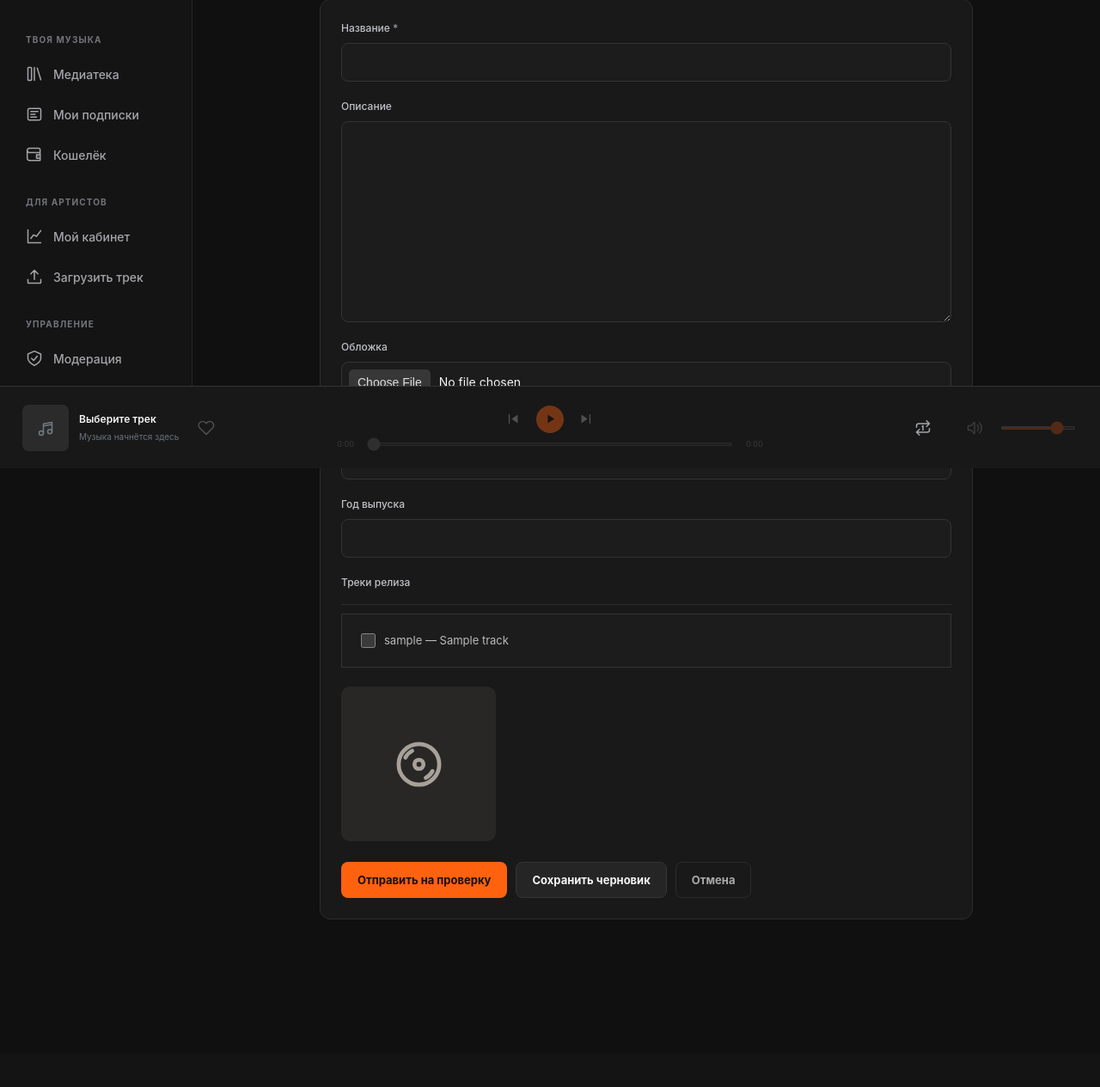
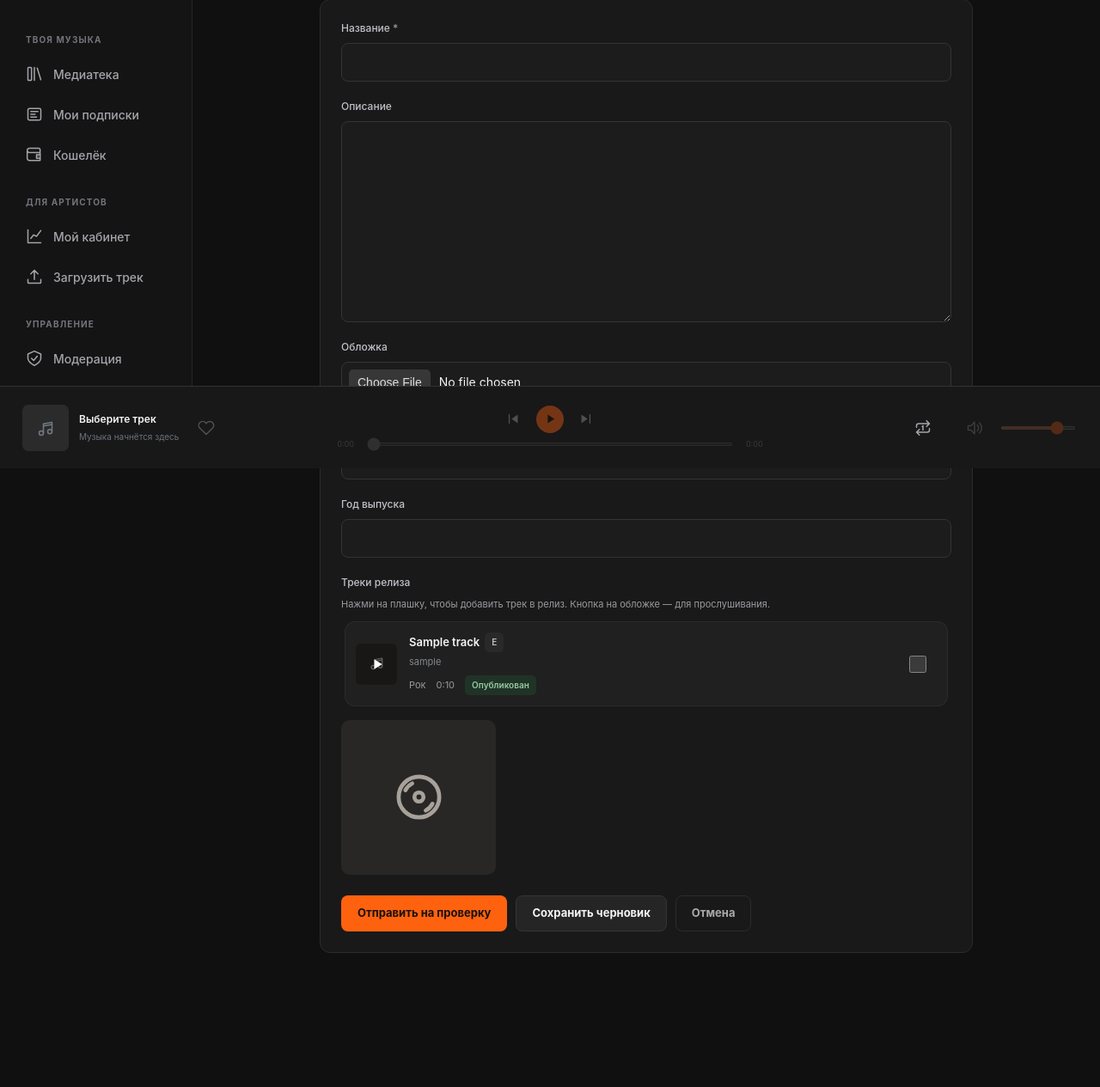
Before and after one commit to 4Zepar/SoundMess, a Django app: page /release/create/ in a window 1280 px wide. Shown: the part 255-1520 px from the top of the page at 86% size. Before the commit the page ends 1325 px from the top, so only its background shows below. Run offline with Django 5.2, Linux system fonts and the light colour scheme; a user stored in the database is signed in; tables that the repository leaves empty hold one stand-in row (values such as "Sample post").

Commit message:
feat: add playable track tiles to the artist release editor

```diff
--- a/my_app/pc_store/forms.py
+++ b/my_app/pc_store/forms.py
@@ -203,6 +203,7 @@ class AlbumForm(StyledFormMixin, forms.ModelForm):
             self.fields.pop('release_type')
             self.fields.pop('release_year')
         else:
+            self.fields['tracks'].widget.attrs['class'] = 'checkbox'
             self.fields['release_year'].min_value = 1900
             self.fields['release_year'].max_value = timezone.localdate().year + 1
 
--- a/my_app/pc_store/static/pc_store/css/app.css
+++ b/my_app/pc_store/static/pc_store/css/app.css
@@ -1144,6 +1144,108 @@ input[type=file]::file-selector-button {
     background: #242424;
 }
 
+.release-track-picker {
+    border: 0;
+    padding: 0;
+    margin: 0;
+}
+
+.release-track-picker legend {
+    padding: 0;
+    margin-bottom: 8px;
+    font-size: 12px;
+    font-weight: 550;
+    color: #c0c2c8;
+}
+
+.release-track-list {
+    display: grid;
+    gap: 10px;
+    max-height: 460px;
+    overflow-y: auto;
+    overscroll-behavior: contain;
+    padding: 4px;
+}
+
+.release-track-list>.track-choice {
+    position: relative;
+    isolation: isolate;
+    grid-template-columns: auto minmax(0, 1fr) 44px;
+    gap: 14px;
+    margin: 0;
+}
+
+.track-choice:has(input:checked) {
+    background: rgb(255 98 15 / 10%);
+    border-color: rgb(255 98 15 / 55%);
+}
+
+.track-choice:has(input:focus-visible) {
+    outline: 2px solid var(--accent);
+    outline-offset: 2px;
+}
+
+.track-choice-hitarea {
+    position: absolute;
+    inset: 0;
+    z-index: 1;
+    border-radius: inherit;
+    cursor: pointer;
+}
+
+.track-choice .track-art,
+.track-choice-toggle {
+    position: relative;
+    z-index: 2;
+}
+
+.track-choice .track-play {
+    opacity: 1;
+    background: rgb(0 0 0 / 40%);
+}
+
+.track-choice .track-play:hover {
+    background: rgb(0 0 0 / 65%);
+}
+
+.track-choice-heading {
+    display: flex;
+    align-items: center;
+    gap: 6px;
+    min-width: 0;
+}
+
+.track-choice-heading .badge {
+    flex-shrink: 0;
+}
+
+.track-choice-meta {
+    display: flex;
+    flex-wrap: wrap;
+    align-items: center;
+    gap: 5px 12px;
+    margin-top: 7px;
+    color: var(--muted);
+    font-size: 11px;
+}
+
+.track-choice-toggle {
+    display: grid;
+    place-items: center;
+    width: 44px;
+    height: 44px;
+    pointer-events: none;
+}
+
+.track-choice-toggle input {
+    width: 20px;
+    height: 20px;
+    margin: 0;
+    accent-color: var(--accent);
+    cursor: pointer;
+    pointer-events: auto;
+}
+
 .alert {
     padding: 13px 16px;
     border: 1px solid #3c453c;
--- a/my_app/pc_store/views/library.py
+++ b/my_app/pc_store/views/library.py
@@ -53,6 +53,8 @@ def album_editor(request, album_id=None, public=False):
         public=public,
         instance=album
     )
+    if public:
+        form.fields['tracks'].queryset = track_cards(request.user, form.fields['tracks'].queryset)
     if request.method == 'POST' and form.is_valid():
         submit = public and request.POST.get('intent') == 'submit'
         try:
--- a/my_app/templates/create_album.html
+++ b/my_app/templates/create_album.html
@@ -67,9 +67,24 @@
             {% for field in form %}
 
             {% if field.name == 'tracks' %}
+            {% if public %}
+            <fieldset class="form-field release-track-picker" aria-describedby="release-tracks-help{% if field.errors %} id_tracks_error{% endif %}">
+                <legend>{{ field.label }}</legend>
+                <p class="helptext" id="release-tracks-help">Нажми на плашку, чтобы добавить трек в релиз. Кнопка на обложке — для прослушивания.</p>
+                <div class="release-track-list">
+                    {% for choice in field %}
+                    {% include 'includes/track_choice.html' with track=choice.data.value.instance %}
+                    {% empty %}
+                    <p class="muted">Пока нет треков для релиза. Сначала загрузи свою музыку в кабинете артиста.</p>
+                    {% endfor %}
+                </div>
+                {{ field.errors }}
+            </fieldset>
+            {% else %}
             <div class="form-field"><label>{{ field.label }}</label>
                 <div class="track-choice-list">{{ field }}</div>{{ field.errors }}
             </div>
+            {% endif %}
             {% else %}
 
             {% include 'includes/field.html' %}
--- /dev/null
+++ b/my_app/templates/includes/track_choice.html
@@ -0,0 +1,37 @@
+{% load music %}
+{% with cover=track.cover|image_url audio_url=track.audio_url %}
+<div class="track-row track-choice" data-track-id="{{ track.id }}" data-title="{{ track.title }}"
+    data-artist="{{ track.artist.user.username }}" data-url="{{ audio_url }}" data-cover="{{ cover }}"
+    data-detail="{{ track.get_absolute_url }}" data-duration="{{ track.duration_seconds|default:0 }}"
+    data-liked="{{ track.is_liked|yesno:'true,false' }}"
+    data-countable="{% if track.moderation_status == 'approved' and track.artist.moderation_status == 'approved' %}true{% else %}false{% endif %}">
+    <label class="track-choice-hitarea" for="{{ choice.id_for_label }}">
+        <span class="sr-only">Включить трек «{{ track.title }}» в релиз</span>
+    </label>
+    <div class="track-art">
+        {% if cover %}
+        <img src="{{ cover }}" alt="" loading="lazy">
+        {% else %}
+        <span class="art-placeholder">{% include 'includes/icon.html' with name='music' %}</span>
+        {% endif %}
+        <button class="track-play" type="button" data-play-track
+            aria-label="{% if audio_url %}Слушать {{ track.title }}{% else %}Аудиофайл недоступен{% endif %}"
+            {% if not audio_url %}disabled{% endif %}>
+            {% include 'includes/icon.html' with name='play' %}
+        </button>
+    </div>
+    <div class="track-info">
+        <div class="track-choice-heading">
+            <span class="track-title" title="{{ track.title }}">{{ track.title }}</span>
+            {% if track.is_explicit %}<span class="badge" title="Ненормативная лексика">E</span>{% endif %}
+        </div>
+        <span class="track-artist">{{ track.artist.user.username }}</span>
+        <div class="track-choice-meta">
+            <span>{{ track.get_genre_display }}</span>
+            <span>{% if track.duration_seconds %}{{ track.duration_seconds|duration }}{% else %}Длительность неизвестна{% endif %}</span>
+            {% include 'includes/status.html' with item=track %}
+        </div>
+    </div>
+    <div class="track-choice-toggle">{{ choice.tag }}</div>
+</div>
+{% endwith %}
```
Also changed, not shown: ARCHITECTURE.md (+27 -3 lines), my_app/pc_store/tests/test_publication.py (+66 -1 lines).
